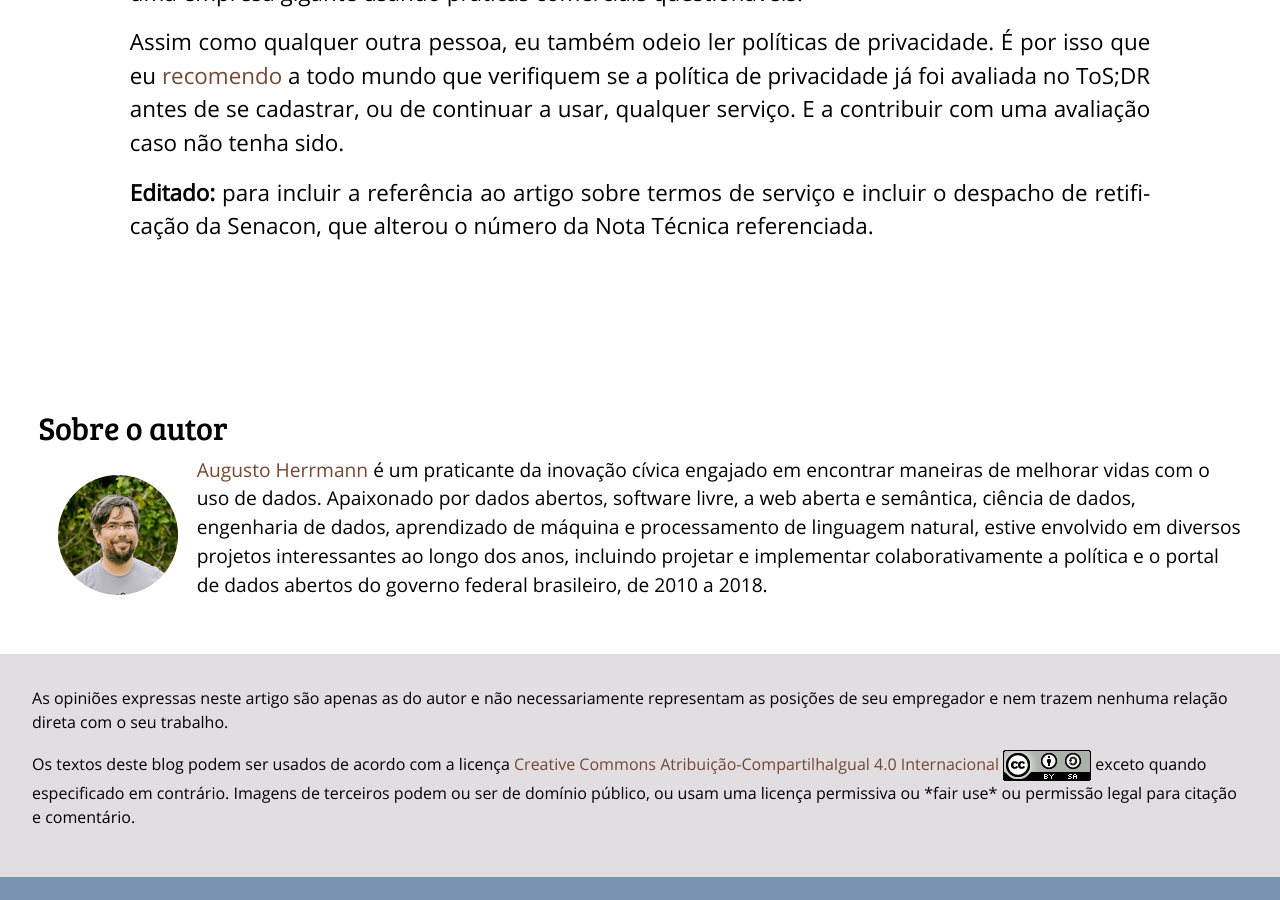
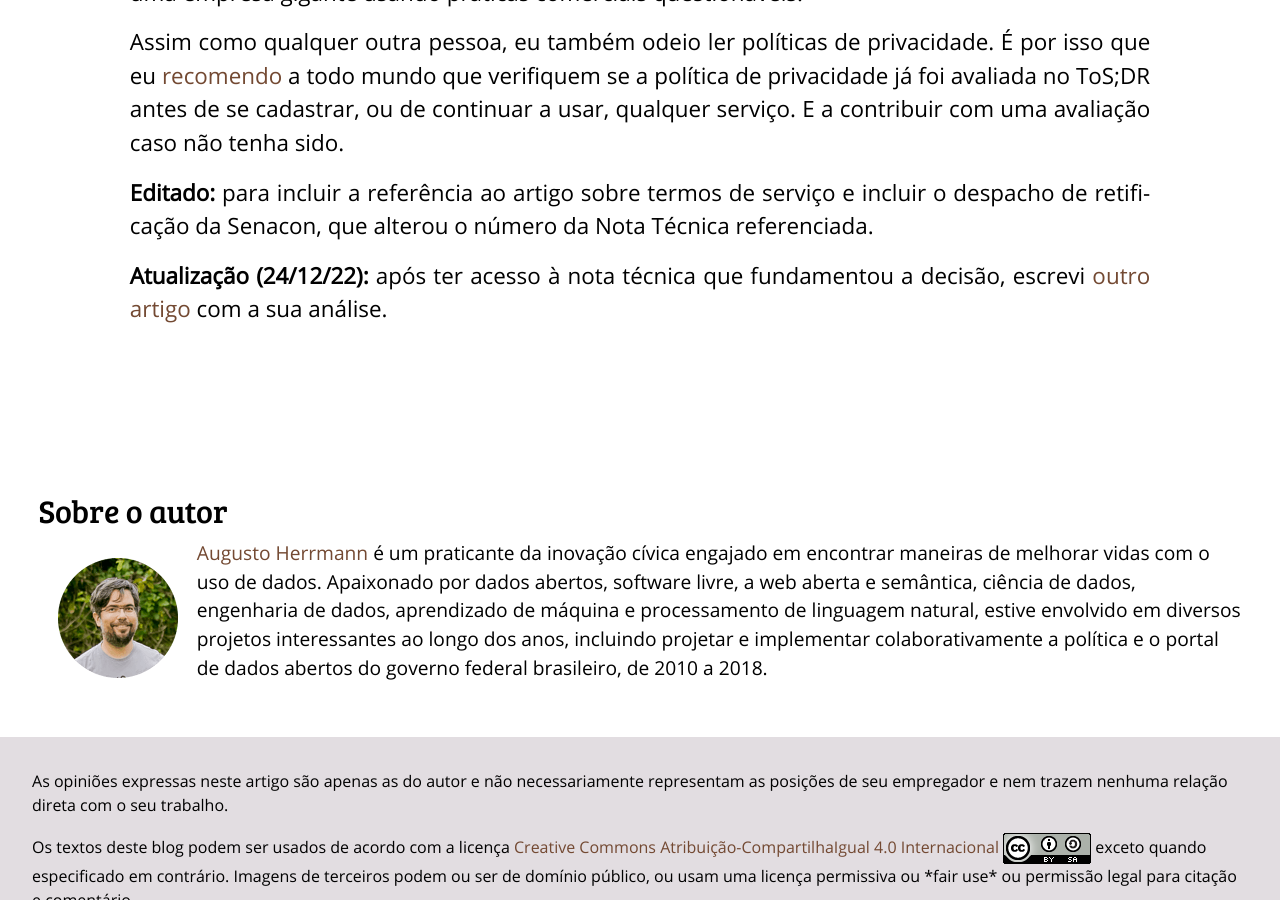
Before and after one commit to augusto-herrmann/augusto-herrmann.github.io, a Jekyll site: the page built from _posts/2022-11-25-senacon-nao-ve-problema-em-compartilhamento-de-dados-do-whatsapp.md, in a window 1280 px wide and 900 px high, scrolled down 3328 px. Built offline with Jekyll 4.4.1, drawn with Linux system fonts in a browser that asks for light colours.

Commit message:
Add link to the new article about Senacon/Meta

```diff
--- a/_posts/2022-11-25-senacon-nao-ve-problema-em-compartilhamento-de-dados-do-whatsapp.md
+++ b/_posts/2022-11-25-senacon-nao-ve-problema-em-compartilhamento-de-dados-do-whatsapp.md
@@ -148,3 +148,13 @@ com uma avaliação caso não tenha sido.
 **Editado:** para incluir a referência ao artigo sobre termos de serviço e
 incluir o despacho de retificação da Senacon, que alterou o número da
 Nota Técnica referenciada.
+
+{% assign posts=site.posts | where:"lang", page.lang | where: "ref", "2022-12-20-update-on-senacons-decision-on-metas-data-sharing" %}
+{% for post in posts %}
+{% assign reference_post=post %}
+{% endfor %}
+
+**Atualização (24/12/22):** após ter acesso à nota técnica que
+fundamentou a decisão, escrevi
+[outro artigo]({{ reference_post.url | relative_url }}) com a sua
+análise.
```
Also changed, not shown: _posts/2022-11-25-senacon-sees-no-problem-in-whatsapp-data-sharing.md (+9 -0 lines).
